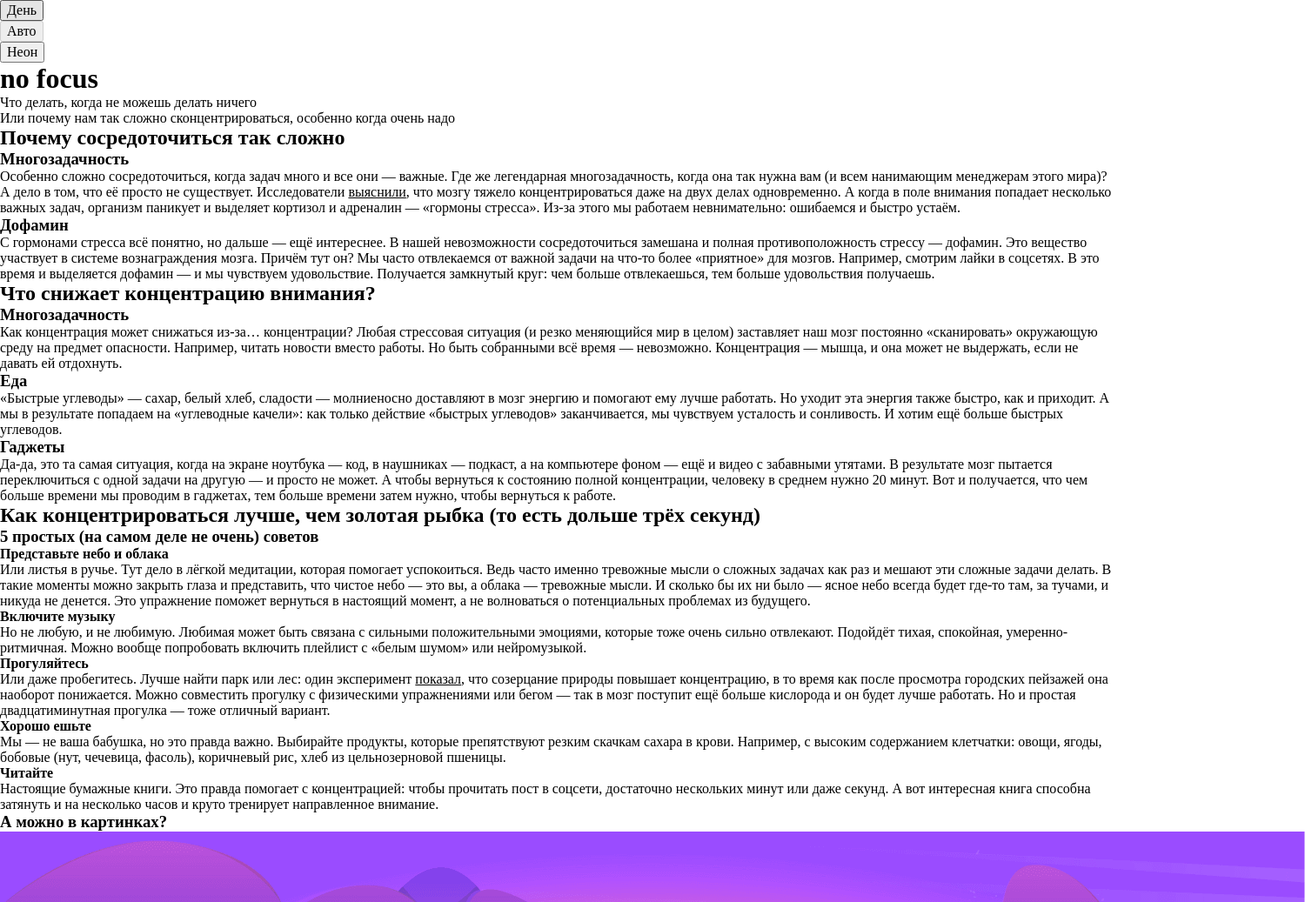
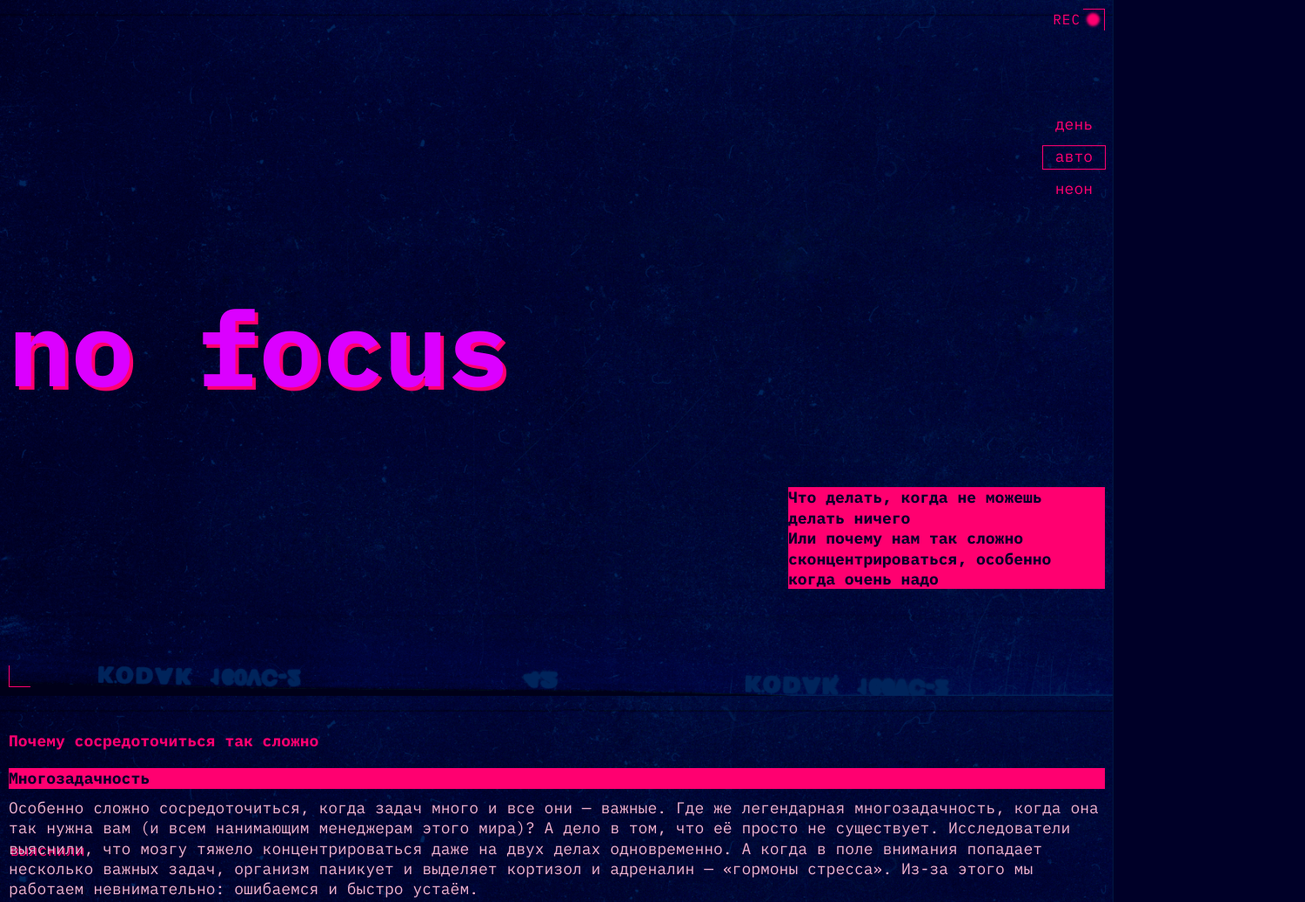
Before and after one commit to SemenF/slozhno-sosredotochitsya-fd, a plain HTML site: page index.html in a window 1280 px wide. Shown: the top 1037 px of the page at 87% size, 1500 px wide, since content can reach past the window. Drawn offline with Linux system fonts and the light colour scheme.

Commit message:
добавление стилей и темной темы

```diff
--- a/index.html
+++ b/index.html
@@ -17,6 +17,7 @@
   </head>
   <body class="page">
     <header class="header decorated-element">
+      <div class="header__element" aria-hidden="true"></div>
       <nav class="header__theme-menu">
         <ul class="header__theme-menu-list">
           <li class="header__theme-menu-item">
@@ -222,7 +223,7 @@
         </div>
       </section>
     </main>
-    <footer class="footer decorated_element">
+    <footer class="footer decorated-element">
       <h2 class="footer__title">focus</h2>
     </footer>
   </body>
--- a/styles/dark.css
+++ b/styles/dark.css
@@ -1,16 +1,9 @@
-/*
-  Специально для тёмной темы при наличии класса,
-  здесь окажутся стили, которые нужно переопределить принудительно,
-  переключая тему
-*/
-
 :root.theme-dark {
-  /* сохраните этот селектор в приведённом виде.
-    Так стили написанные ниже будут иметь больший вес,
-    чем стили в медиазапросе предпочтений пользователя
-  */
+  --main-text-color: #F1B2CE;
+  --accent-color: #FF0070;
+  --accent-title-color: #FF0070;
+  --title-color: #DB00FF;
+  --main-color: #000028;
+  --cover-color: #000028;
+  --cover-image: url(../images/cover-image-dark.png);
 }
-
-.theme-dark .page {
-  /* Вам также нужно будет написать ряд подобных селекторов */
-}
--- a/styles/light.css
+++ b/styles/light.css
@@ -1,3 +1,4 @@
++
 /*
   Специально для светлой темы при наличии класса.
   Здесь окажутся стили, которые нужно переопределить принудительно,
--- a/styles/style.css
+++ b/styles/style.css
@@ -1,5 +1,217 @@
 /* Основные стили проекта. Это стили для темы, которую вы верстаете первой. */
 
 .page {
-  /* сохраните в разметке и стилях класс page у тега body. Он удобен, чтобы составлять селекторы для разных цветовых тем. */
+  font-family: var(--main-font);
+  position: relative;
+  background-image: var(--cover-image);
+  background-position: center;
+  background-repeat: no-repeat;
+  background-size: cover;
+  background-attachment: fixed;
+  background-color: var(--cover-color);
 }
+
+.header {
+  display: grid;
+  grid-template-rows: 1fr min-content 1fr;
+  position: relative;
+  padding: var(--padding-standard);
+  block-size: max(100vh, 668px);
+  margin-block-end: 40px;
+}
+
+.header__theme-menu {
+  display: block;
+  justify-self: end;
+  align-self: center;
+  grid-row: 1;
+}
+
+.header__theme-menu-list {
+  display: flex;
+  flex-direction: column;
+  gap: 11px;
+  font-size: var(--font-size-normal);
+}
+
+.header__theme-menu-button {
+  font-size: inherit;
+  background-color: transparent;
+  font-weight: var(--font-weight-normal);
+  color: var(--accent-color);
+  text-transform: lowercase;
+  border: 1px solid transparent;
+  padding: 2px 13px 4px;
+  line-height: 18px;
+  transition: all 0.3s ease-in;
+}
+
+.header__theme-menu-button:hover {
+  outline: 1px solid rgba(255, 0, 112, 0.4);
+}
+
+.header__theme-menu-button:focus {
+  outline: none;
+}
+
+.header__theme-menu-button:focus-visible {
+  border-bottom: 1px solid var(--accent-color);
+}
+
+.header__theme-menu-button_active {
+  outline: 1px solid var(--accent-color);
+  pointer-events: none;
+}
+
+.header__title {
+  justify-self: start;
+  font-size: clamp(7.25rem, 7.0115rem + 1.0178vw, 7.5rem);
+  text-shadow: 4px 4px 0 var(--accent-title-color);
+  color: var(--title-color);
+  line-height: 95.7px;
+  grid-row: 2;
+}
+
+.header__text-decor {
+  justify-self: end;
+  align-self: center;
+  background-color: var(--accent-title-color);
+  color: var(--main-color);
+  font-size: var(--font-size-normal);
+  font-weight: var(--font-weight-bold);
+  line-height: var(--line-height);
+  grid-row: 3;
+  inline-size: min(100%, 364px);
+}
+
+.header__element::before {
+  content: "REC";
+  position: absolute;
+  font-size: inherit;
+  letter-spacing: 1px;
+  color: var(--accent-color);
+  top: var(--header-element-top);
+  right: var(--header-element-right);
+}
+
+.header__element::after {
+  content: "";
+  position: absolute;
+  background-color: var(--accent-color);
+  inline-size: 9px;
+  block-size: 9px;
+  border-radius: 100%;
+  box-shadow: 0 0 3px 3px var(--accent-color);
+  top: var(--header-element-top-2);
+  right: var(--header-element-right-2);
+}
+
+.decorated-element::before {
+  content: "";
+  position: absolute;
+  inline-size: var(--decoration-size);
+  block-size: var(--decoration-size);
+  border-block-start: 1px solid var(--accent-color);
+  border-inline-end: 1px solid var(--accent-color);
+  background-color: transparent;
+  top: var(--decoration-position);
+  right: var(--decoration-position);
+}
+
+.decorated-element::after {
+  content: "";
+  position: absolute;
+  inline-size: var(--decoration-size);
+  block-size: var(--decoration-size);
+  border-block-end: 1px solid var(--accent-color);
+  border-inline-start: 1px solid var(--accent-color);
+  background-color: transparent;
+  bottom: var(--decoration-position);
+  left: var(--decoration-position);
+}
+
+.main__block {
+  display: grid;
+  padding-inline: var(--padding-standard);
+  margin-block-end: 50px;
+}
+
+.main__block:last-child {
+  margin-block-end: 40px;
+}
+
+.main__title {
+  color: var(--accent-color);
+  font-size: var(--font-size-normal);
+  margin-block-end: 20px;
+  line-height: var(--line-height);
+}
+
+.title-decor, .main__list .main__title {
+  background-color: var(--accent-title-color);
+  color: var(--main-color);
+  font-size: var(--font-size-normal);
+  margin-block-end: var(--padding-standard);
+  line-height: var(--line-height);
+}
+
+.main__description {
+  color: var(--main-text-color);
+  font-size: var(--font-size-normal);
+  line-height: var(--line-height);
+}
+
+.main__description:not(:last-child), .main__reason:not(:last-child), .main__list-card:not(:last-child), .main__chapter-advices .title-decor {
+  margin-block-end: var(--padding-standard-x2);
+}
+
+.main__list .main__title {
+  font-weight: var(--font-weight-normal);
+  line-height: var(--line-height);
+}
+
+a {
+  text-decoration: none;
+  text-shadow: 1.5px 1.5px 0 var(--accent-title-color);
+  transition: all 0.3s ease-in;
+}
+
+a:hover {
+  border-bottom: 1px solid var(--main-text-color);
+}
+
+a:focus {
+  outline: none;
+}
+
+a:focus-visible {
+  outline: 1px solid var(--main-text-color);
+}
+
+.main__chapter-advices > .main__title {
+  margin-block-end: var(--padding-standard-x2);
+  line-height: var(--line-height);
+}
+
+.main__pictures {
+  display: grid;
+  gap: var(--padding-standard);
+}
+
+img {
+  inline-size: 100%;
+}
+
+.footer {
+  display: flex;
+  justify-content: center;
+  align-items: center;
+  position: relative;
+  block-size: max(100vh, 668px);
+}
+
+.footer__title {
+  font-size: clamp(7.25rem, 7.0115rem + 1.0178vw, 7.5rem);
+  text-shadow: 2px 2px 0 var(--accent-title-color);
+  color: var(--title-color);
+}
--- a/styles/variables.css
+++ b/styles/variables.css
@@ -1,4 +1,22 @@
-/*
-  Переменные для вашего проекта
-  и их переопределение под различные устройства
-*/
+:root {
+  --main-text-color: #F1B2CE;
+  --accent-color: #FF0070;
+  --accent-title-color: #FF0070;
+  --title-color: #DB00FF;
+  --main-color: #000028;
+  --cover-color: #000028;
+  --main-font: IBM Plex mono, monospace;
+  --cover-image: url(../images/cover-image-dark.png);
+  --font-weight-normal: 400;
+  --font-weight-bold: 700;
+  --font-size-normal: 18px;
+  --line-height: 23.4px;
+  --decoration-position: 10px;
+  --decoration-size: 25px;
+  --header-element-top: 12px;
+  --header-element-right: 38px;
+  --header-element-top-2: 18px;
+  --header-element-right-2: 19px;
+  --padding-standard: 10px;
+  --padding-standard-x2: 20px;
+}
```
